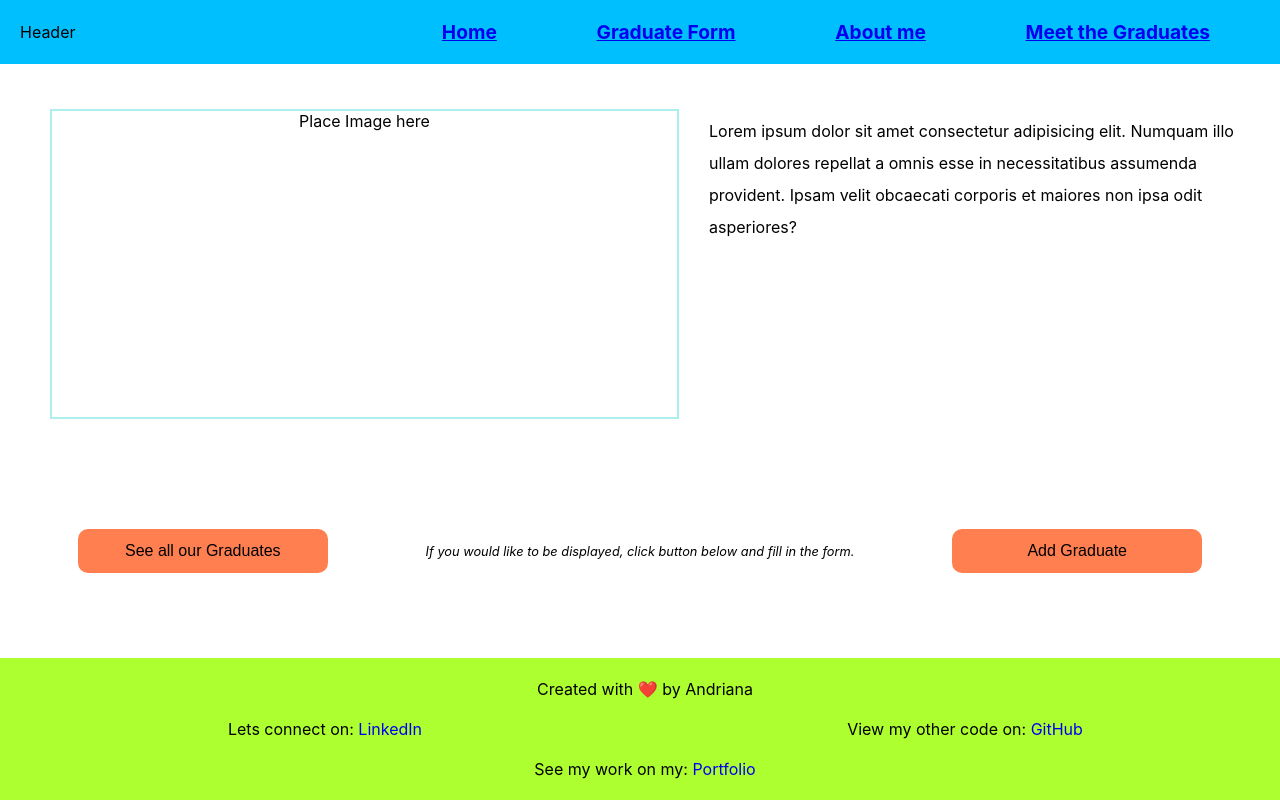
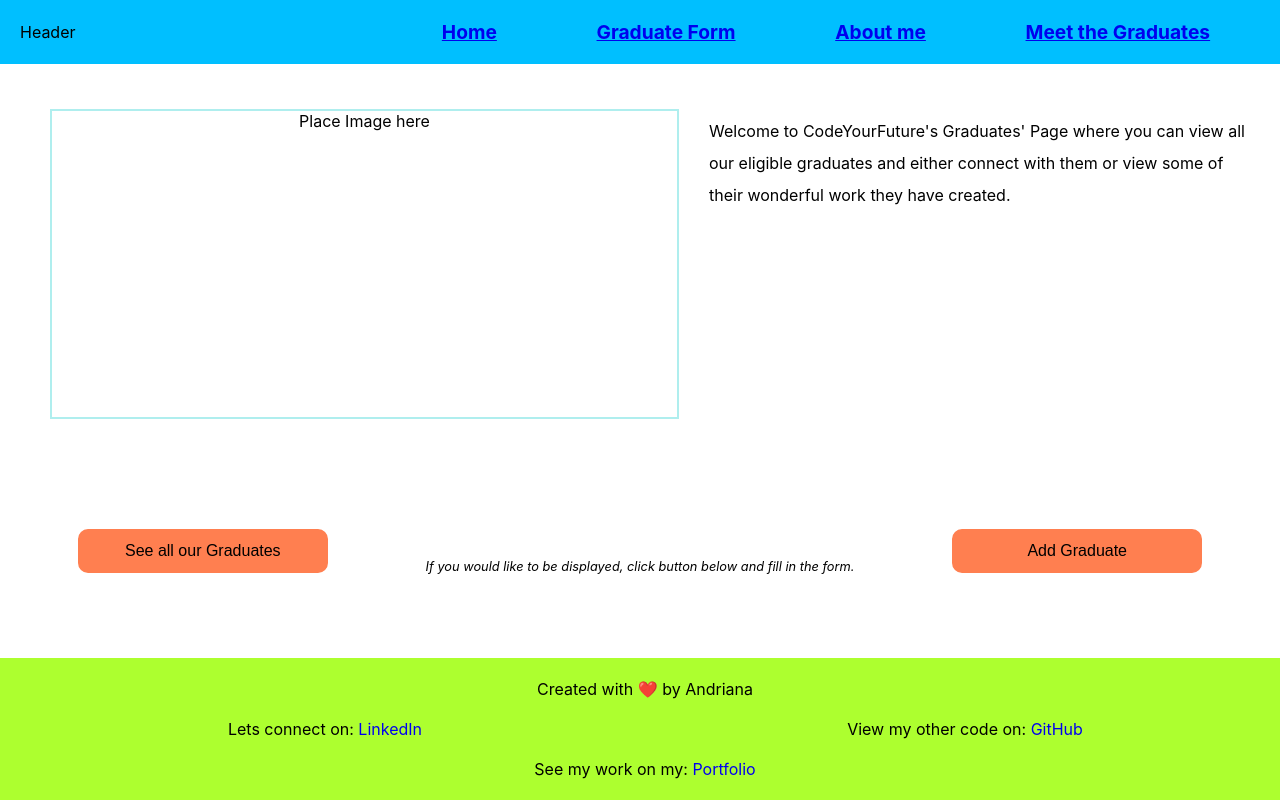
Before and after one commit to AndrianaOS/graduates-page, a React (Create React App) app: page / in a window 1280 px wide. Built offline with nearby package versions, Linux system fonts and the light colour scheme; the HTML template or start-up script is replaced by a standard one.

Commit message:
Edit landingPage component
Lorem ipsum text removed and replaced with actual text about the page. CSS edited slightly

```diff
--- a/src/pages/LandingPage/LandingPage.jsx
+++ b/src/pages/LandingPage/LandingPage.jsx
@@ -10,25 +10,22 @@ const LandingPage = () => {
         <aside className="picture-area">Place Image here</aside>
         <aside className="page-desc">
           <p>
-            Lorem ipsum dolor sit amet consectetur adipisicing elit. Numquam
-            illo ullam dolores repellat a omnis esse in necessitatibus assumenda
-            provident. Ipsam velit obcaecati corporis et maiores non ipsa odit
-            asperiores?
+            Welcome to CodeYourFuture's Graduates' Page where you can view all
+            our eligible graduates and either connect with them or view some of
+            their wonderful work they have created.
           </p>
         </aside>
       </section>
       <aside className="btn-area">
-        {/* <Link to="/" className="list-links">
-          Home
-        </Link> */}
-        <Link to="/graduates">
+        <Link to="/graduates" className="button-space">
           <Button buttonName={"See all our Graduates"} />
         </Link>
 
         <span className="form-info">
-          If you would like to be displayed, click button below and fill in the form.
+          If you would like to be displayed, click button below and fill in the
+          form.
         </span>
-        <Link to="/form">
+        <Link to="/form" className="button-space">
           <Button buttonName={"Add Graduate"} />
         </Link>
       </aside>
--- a/src/pages/LandingPage/landingPage.css
+++ b/src/pages/LandingPage/landingPage.css
@@ -20,7 +20,6 @@
   display: flex;
   flex-direction: column;
   align-items: center;
-  row-gap: 20px;
 }
 
 .btn {
@@ -34,10 +33,14 @@
   cursor: pointer;
 }
 
+.button-space {
+  margin-bottom: 30px;
+}
+
 .form-info {
   font-style: italic;
   font-size: 0.8rem;
-  margin: 0 20px;
+  margin: 10px 20px;
 }
 
 .btn:hover {
```
